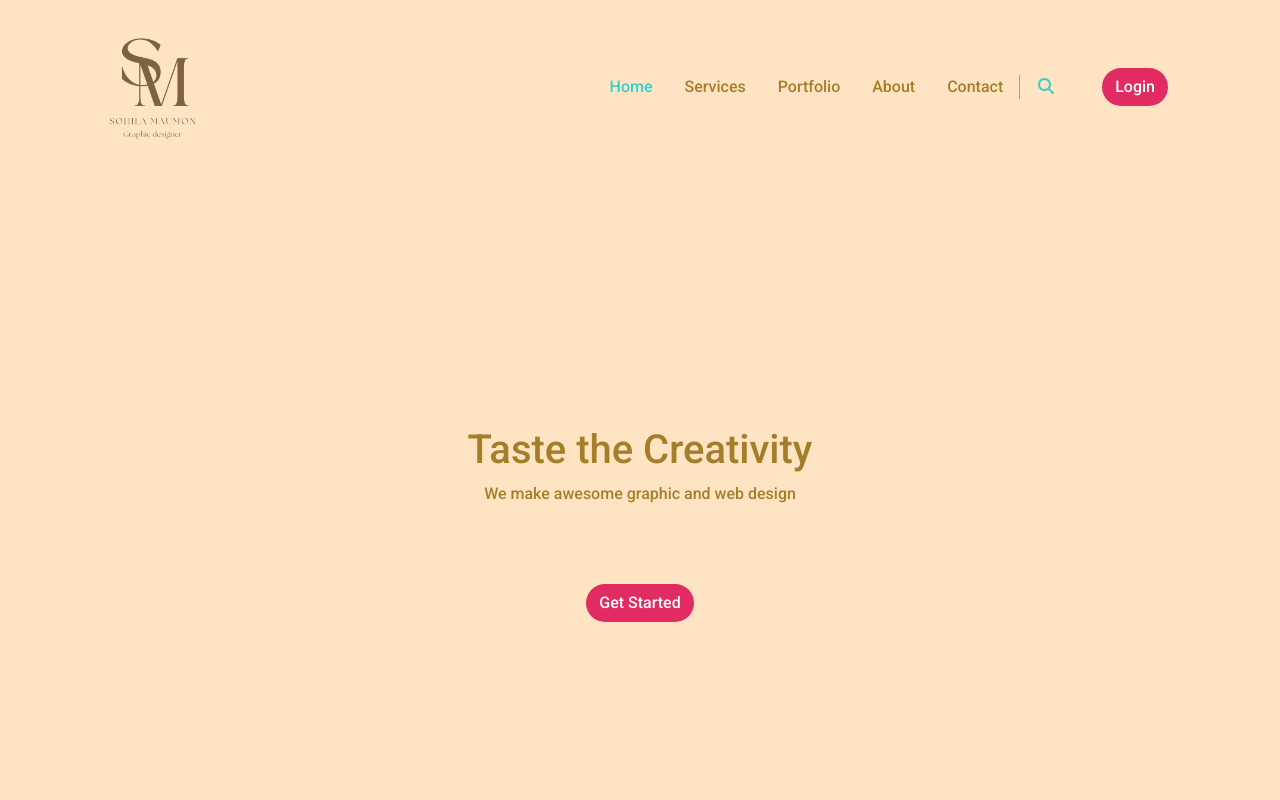
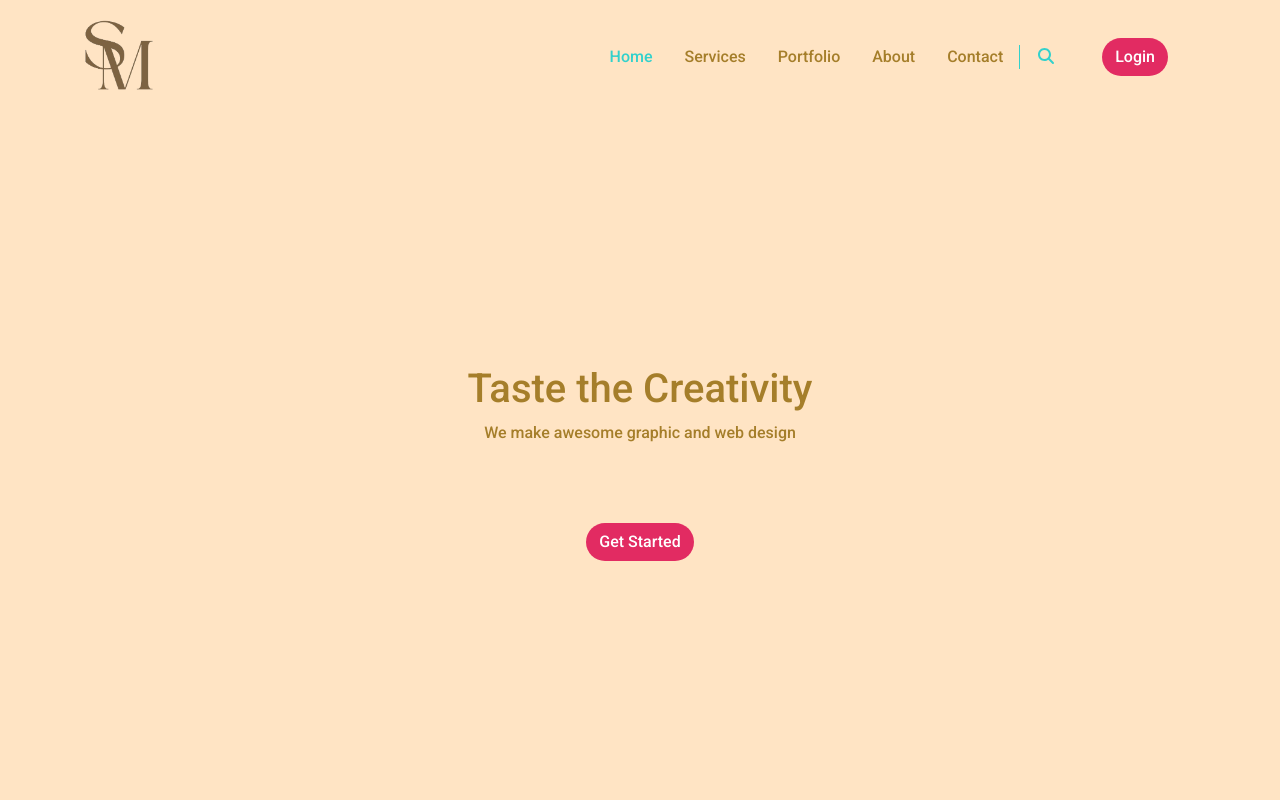
Before and after one commit to sohilamaumon23/project5, a plain HTML site: page index.html in a window 1280 px wide. Shown: the top 800 px of the page. Drawn offline with Linux system fonts and the light colour scheme.

Commit message:
Update index.html

```diff
--- a/index.html
+++ b/index.html
@@ -16,7 +16,7 @@
     <nav class="navbar navbar-expand-lg sticky-top">
         <div class="container">
           <a class="navbar-brand" href="#">
-            <img class="image" src="Gold_White_Letter_S_Typography_Initial_Letter__Logo-removebg-preview.png" alt="" />
+            <img class="image" src="Gold Letter.png" alt="" />
           </a>
 
           <button
```
